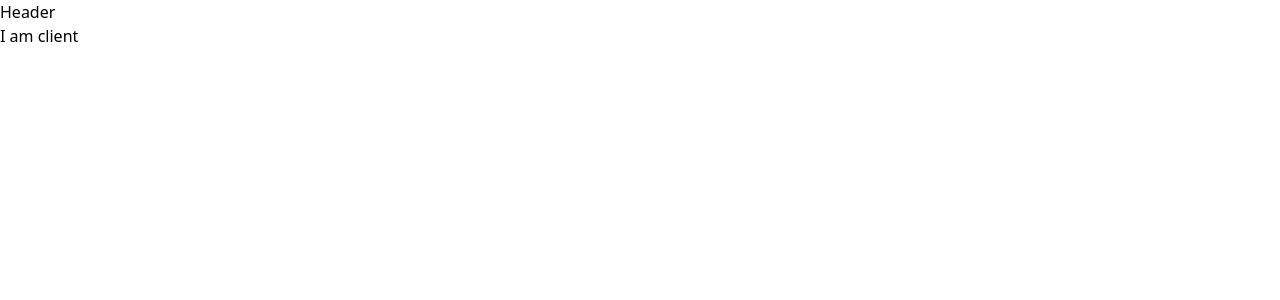
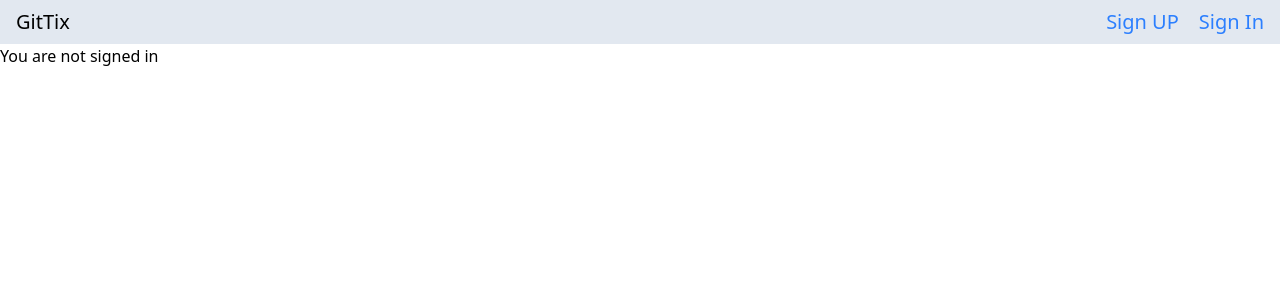
Before and after one commit to gkibria121/microservices-project-2, a Next.js app in the folder client/: page / in a window 1280 px wide. Shown: the top 300 px of the page. Built offline with nearby package versions, Linux system fonts and the light colour scheme.

Commit message:
add auth ui

```diff
--- a/client/app/layout.tsx
+++ b/client/app/layout.tsx
@@ -1,8 +1,8 @@
 import type { Metadata } from "next";
 import "./globals.css";
 
- import Header from '@/src/components/Header'
-
+import Header from "@/src/components/Header";
+import ContextProvider from "@/src/contexts/ContextProvider";
 
 export const metadata: Metadata = {
   title: "Create Next App",
@@ -17,8 +17,10 @@ export default function RootLayout({
   return (
     <html lang="en">
       <body>
-        <Header />
-        {children}
+        <ContextProvider>
+          <Header />
+          {children}
+        </ContextProvider>
       </body>
     </html>
   );
--- a/client/app/page.tsx
+++ b/client/app/page.tsx
@@ -1,7 +1,8 @@
+"use client";
+
+import { useAuthContext } from "@/src/contexts/AuthContext";
+
 export default function Home() {
-  return (
-    <div>
-      I am client
-    </div>
-  );
+  const { isAuth } = useAuthContext();
+  return <div>{isAuth ? "You are signed in" : "You are not signed in"}</div>;
 }
--- a/client/package.json
+++ b/client/package.json
@@ -16,7 +16,6 @@
   },
   "devDependencies": {
     "@eslint/eslintrc": "^3",
-    "@tailwindcss/oxide-linux-x64-musl": "^4.0.12",
     "@tailwindcss/postcss": "^4",
     "@types/node": "^20",
     "@types/react": "^19",
--- a/client/src/components/Header.tsx
+++ b/client/src/components/Header.tsx
@@ -1,9 +1,34 @@
-import React from 'react'
+"use client";
+import Link from "next/link";
+import React from "react";
+import { useAuthContext } from "../contexts/AuthContext";
 
 function Header() {
+  const { isAuth, setIsAuth } = useAuthContext();
   return (
-    <div>Header</div>
-  )
+    <nav className="flex justify-between bg-slate-200 py-2 px-4">
+      <div className="text-xl">GitTix</div>
+
+      {isAuth ? (
+        <form className="flex gap-x-5">
+          <button
+            className="text-xl text-blue-500"
+            onClick={() => setIsAuth((prev) => !prev)}
+          >
+            Sign Out
+          </button>
+        </form>
+      ) : (
+        <div
+          className="flex gap-x-5"
+          onClick={() => setIsAuth((prev) => !prev)}
+        >
+          <button className="text-xl text-blue-500">Sign UP</button>
+          <button className="text-xl text-blue-500">Sign In</button>
+        </div>
+      )}
+    </nav>
+  );
 }
 
-export default Header
+export default Header;
--- /dev/null
+++ b/client/src/contexts/AuthContext.tsx
@@ -0,0 +1,26 @@
+import React, {
+  createContext,
+  PropsWithChildren,
+  useContext,
+  useState,
+} from "react";
+
+const ContextValue: {
+  isAuth: boolean;
+  setIsAuth: React.Dispatch<React.SetStateAction<boolean>>;
+} = {
+  isAuth: false,
+  setIsAuth: () => {},
+};
+const authContext = createContext(ContextValue);
+
+export default function AuthContextProvider({ children }: PropsWithChildren) {
+  const [isAuth, setIsAuth] = useState(false);
+  return (
+    <authContext.Provider value={{ isAuth, setIsAuth }}>
+      {children}
+    </authContext.Provider>
+  );
+}
+
+export const useAuthContext = () => useContext(authContext);
--- /dev/null
+++ b/client/src/contexts/ContextProvider.tsx
@@ -0,0 +1,13 @@
+"use client";
+import React, { PropsWithChildren } from "react";
+import AuthContextProvider from "./AuthContext";
+
+function ContextProvider({ children }: PropsWithChildren) {
+  return (
+    <>
+      <AuthContextProvider>{children}</AuthContextProvider>
+    </>
+  );
+}
+
+export default ContextProvider;
```
Also changed, not shown: 2 other files (tests, documents, lock files or other folders).
